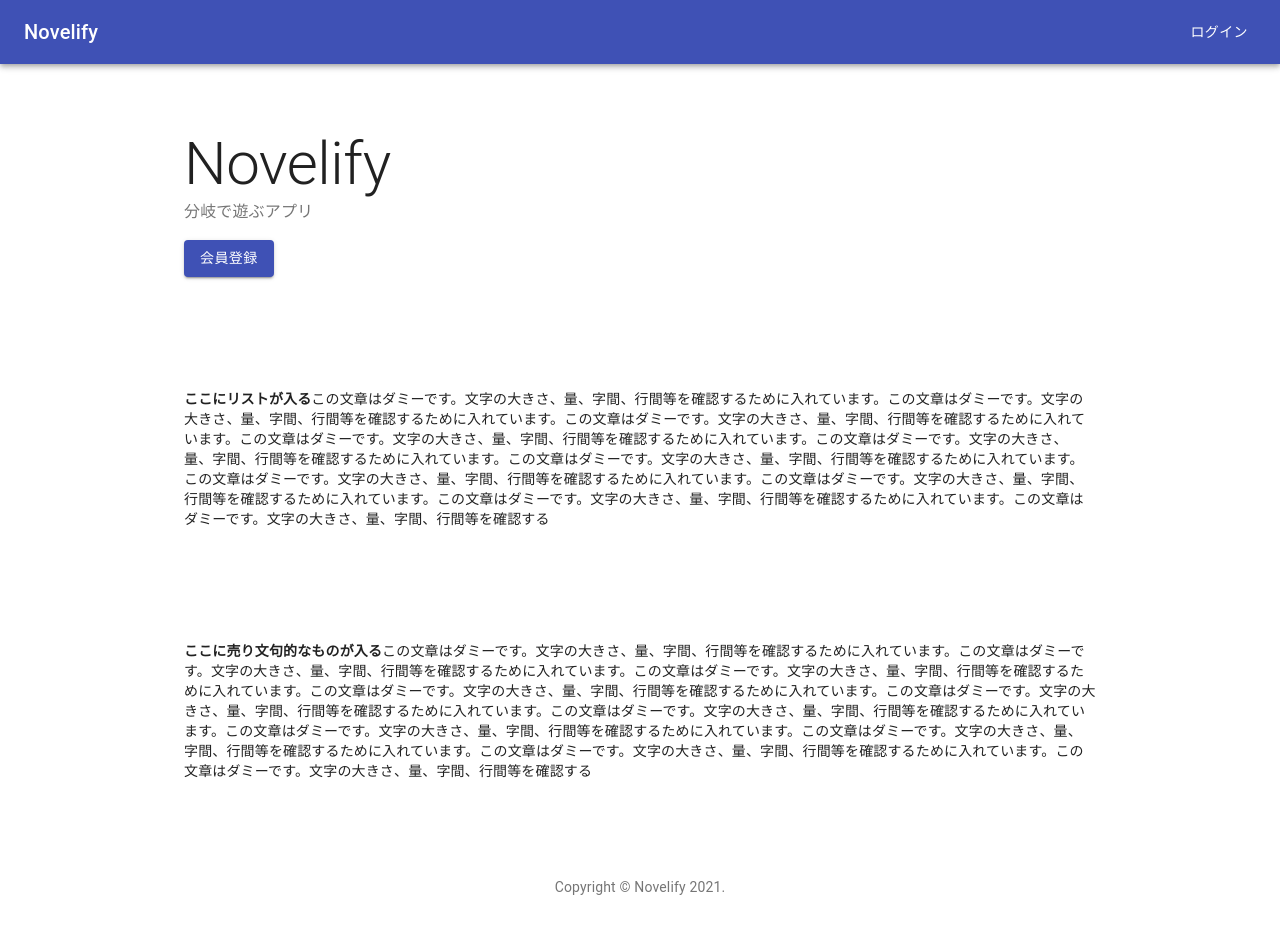
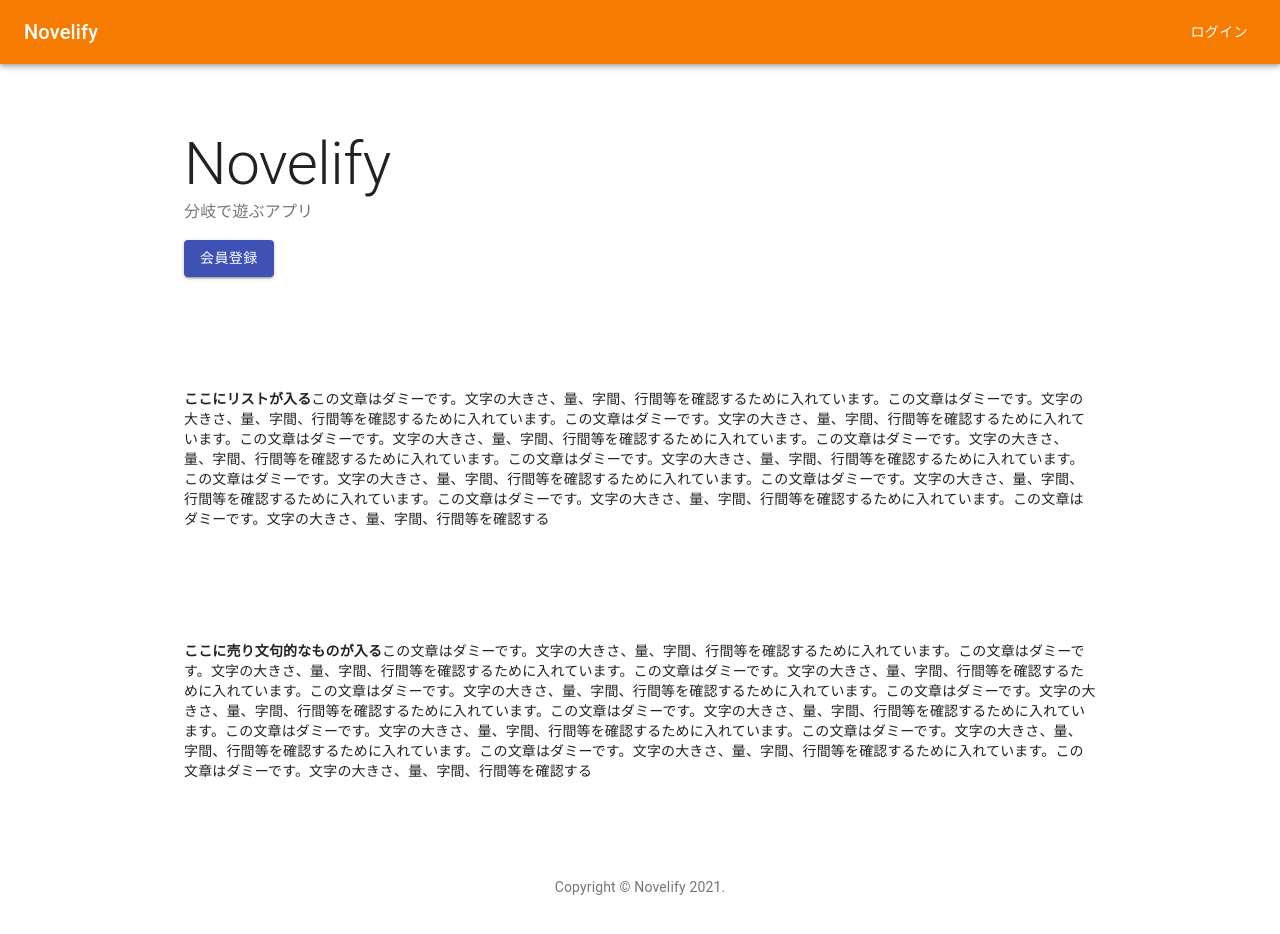
Before and after one commit to kijimaD/novelify, a React (Create React App) app in the folder front/: page / in a window 1280 px wide. Shown: the top 934 px of the page. Built offline with nearby package versions, Linux system fonts and the light colour scheme.

Commit message:
className appBarを作成した

```diff
--- a/front/src/TopPage.js
+++ b/front/src/TopPage.js
@@ -31,8 +31,8 @@ const useStyles = makeStyles((theme) => ({
   icon: {
     marginRight: theme.spacing(2),
   },
-  toolbar: {
-    display: 'flex',
+  appBar: {
+    backgroundColor: theme.palette.warning.dark,
   },
   loginButton: {
     marginLeft: 'auto',
@@ -53,7 +53,7 @@ export default function Album() {
   return (
     <React.Fragment>
       <CssBaseline />
-      <AppBar position="relative">
+      <AppBar position="relative" className={classes.appBar}>
         <Toolbar>
           <Typography variant="h6" color="inherit" noWrap>
             Novelify
```
